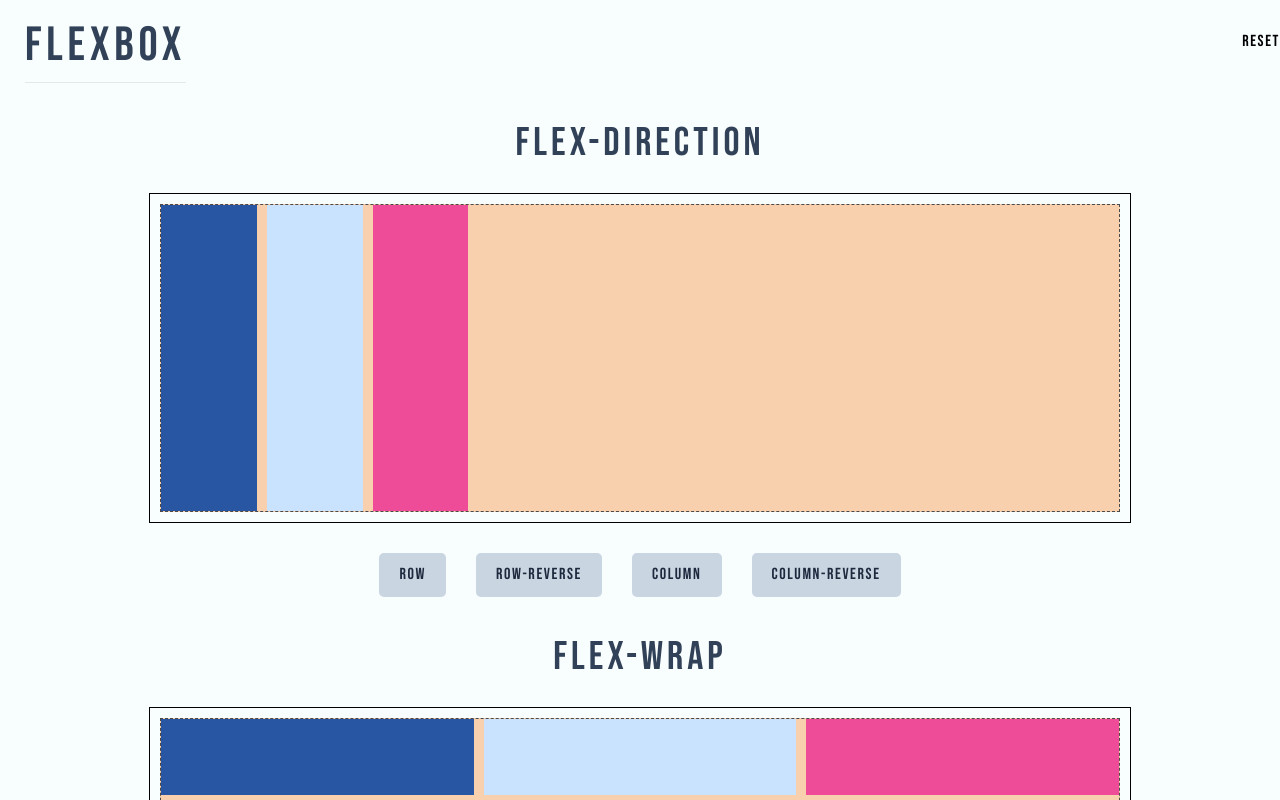
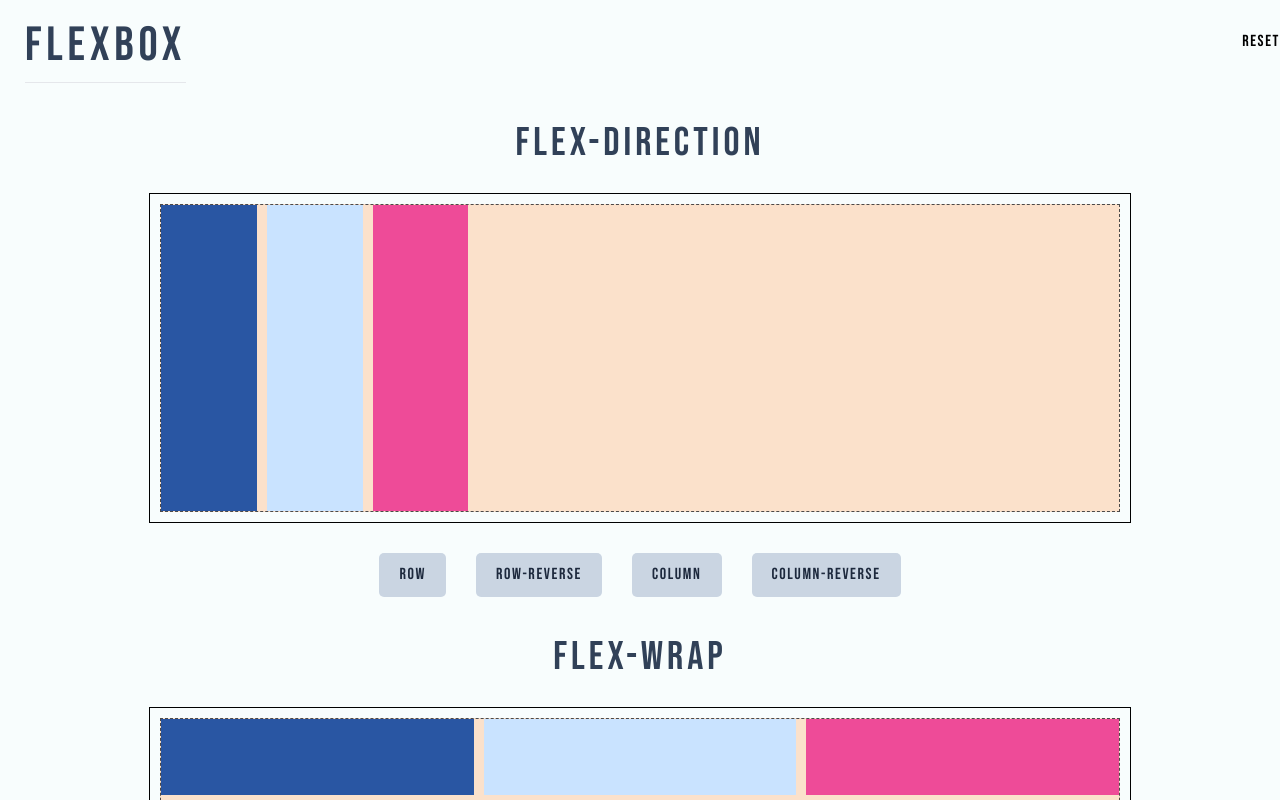
Before and after one commit to itsanxhu/Flexbox, a React (Vite) app: page / in a window 1280 px wide. Shown: the top 800 px of the page. Built offline with nearby package versions, Linux system fonts and the light colour scheme; a web font is replaced by a local one.

Commit message:
change box color

```diff
--- a/src/index.css
+++ b/src/index.css
@@ -6,7 +6,7 @@
   --color-line2: #c9e3ff;
   --color-line3: #ee4b98;
   /* --color-bg-box: hsl(26, 85%, 90%); */
-  --color-bg-box: hsl(27, 87%, 83%);
+  --color-bg-box: hsl(27, 87%, 89%);
   /* --color-bg-box: #F4A261; */
 }
 
```
